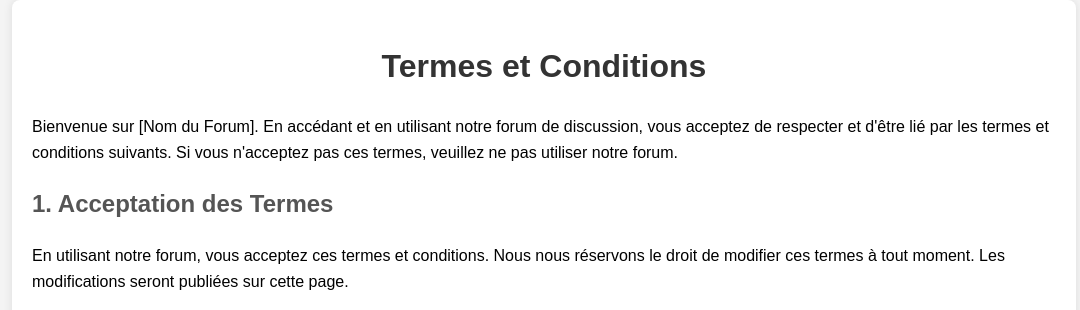
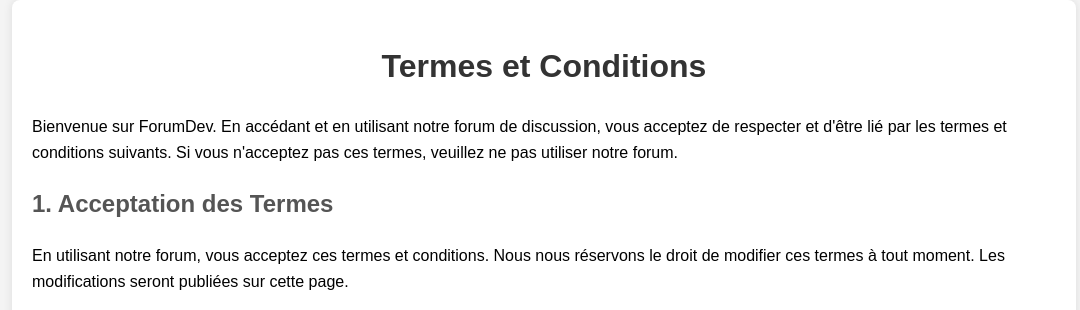
Before and after one commit to ElvisCadnel/forum, a PHP site: page /condition-terms.php in a window 1280 px wide. Shown: the top 310 px of the page, without its empty margins (96-1176 px from the left). Run offline with PHP 8.4, Linux system fonts and the light colour scheme.

Commit message:
Update condition-terms.php

```diff
--- a/condition-terms.php
+++ b/condition-terms.php
@@ -39,7 +39,7 @@
     <div class="container">
         <h1>Termes et Conditions</h1>
 
-        <p>Bienvenue sur [Nom du Forum]. En accédant et en utilisant notre forum de discussion, vous acceptez de respecter et d'être lié par les termes et conditions suivants. Si vous n'acceptez pas ces termes, veuillez ne pas utiliser notre forum.</p>
+        <p>Bienvenue sur ForumDev. En accédant et en utilisant notre forum de discussion, vous acceptez de respecter et d'être lié par les termes et conditions suivants. Si vous n'acceptez pas ces termes, veuillez ne pas utiliser notre forum.</p>
 
         <h2>1. Acceptation des Termes</h2>
         <p>En utilisant notre forum, vous acceptez ces termes et conditions. Nous nous réservons le droit de modifier ces termes à tout moment. Les modifications seront publiées sur cette page.</p>
```
